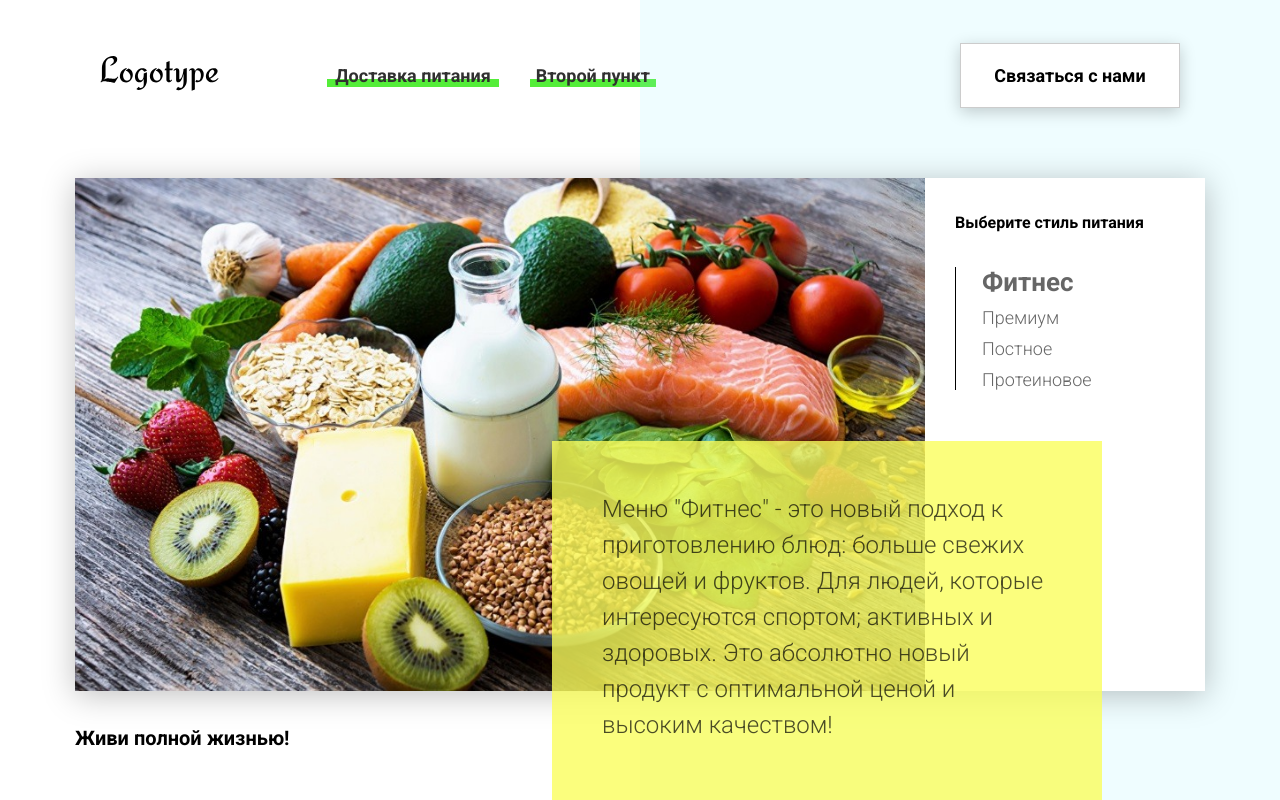
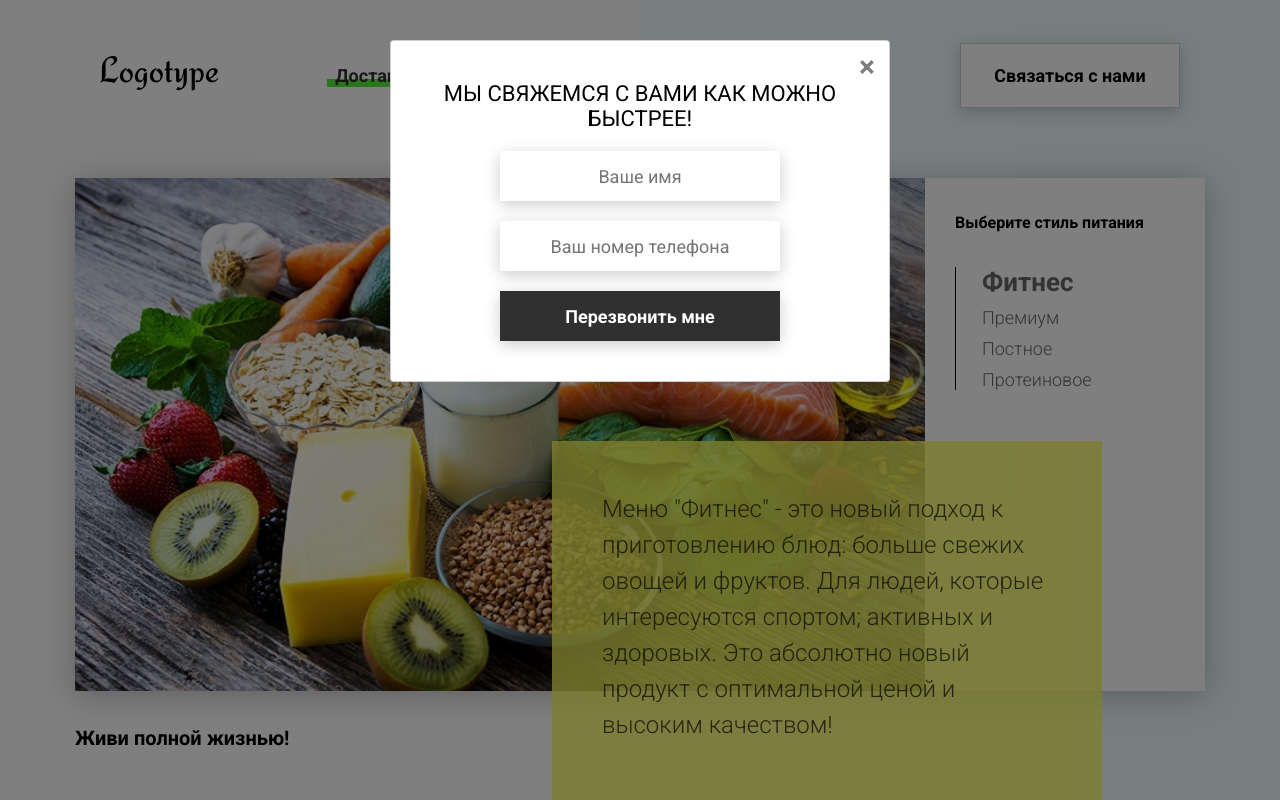
Before and after one commit to CEED87/my_project, a plain HTML site: page index.html in a window 1280 px wide. Both pictures are taken after a click on the button "Связаться с нами". Shown: the top 800 px of the page. Drawn offline with Linux system fonts and the light colour scheme.

Commit message:
add feedback

```diff
--- a/css/style.css
+++ b/css/style.css
@@ -667,3 +667,93 @@ a {
 .footer .call {
     text-align: right
 }
+
+.modal {
+    position: fixed;
+    top: 0;
+    left: 0;
+    z-index: 1050;
+    display: none;
+    width: 100%;
+    height: 100%;
+    overflow: hidden;
+    background-color: rgba(0, 0, 0, .5)
+}
+
+.modal__dialog {
+    max-width: 500px;
+    margin: 40px auto
+}
+
+.modal__content {
+    position: relative;
+    width: 100%;
+    padding: 40px;
+    background-color: #fff;
+    border: 1px solid rgba(0, 0, 0, .2);
+    border-radius: 4px;
+    max-height: 80vh;
+    overflow-y: auto
+}
+
+.modal__close {
+    position: absolute;
+    top: 8px;
+    right: 14px;
+    font-size: 30px;
+    color: #000;
+    opacity: .5;
+    font-weight: 700;
+    border: none;
+    background-color: transparent;
+    cursor: pointer
+}
+
+.modal__title {
+    text-align: center;
+    font-size: 22px;
+    text-transform: uppercase
+}
+
+.modal__input {
+    display: block;
+    margin: 20px auto 20px auto;
+    width: 280px;
+    height: 50px;
+    background: #fff;
+    box-shadow: 0 4px 15px rgba(0, 0, 0, .2);
+    border: none;
+    font-size: 18px;
+    text-align: center;
+    padding: 0 20px;
+    outline: 0
+}
+
+.modal .btn {
+    display: block;
+    width: 280px;
+    margin: 0 auto
+}
+
+.show {
+    display: block
+}
+
+.hide {
+    display: none
+}
+
+.fade {
+    animation-name: fade;
+    animation-duration: 1.5s;
+}
+
+@keyframes fade {
+    from {
+        opacity: 0.1;
+    }
+
+    to {
+        opacity: 1;
+    }
+}
--- a/index.html
+++ b/index.html
@@ -303,8 +303,23 @@
         </div>
     </footer>
 
+    <div class="modal">
+        <div class="modal__dialog">
+            <div class="modal__content">
+                <form action="#">
+                    <div data-close class="modal__close">&times;</div>
+                    <div class="modal__title">Мы свяжемся с вами как можно быстрее!</div>
+                    <input required placeholder="Ваше имя" name="name" type="text" class="modal__input">
+                    <input required placeholder="Ваш номер телефона" name="phone" type="phone" class="modal__input">
+                    <button class="btn btn_dark btn_min">Перезвонить мне</button>
+                </form>
+            </div>
+        </div>
+    </div>
 
-    <script src="js/script.js"></script>
+
+    <script src="js/slideFoto.js"></script>
     <script src="js/calculator.js"></script>
+    <script src="js/feedback.js"></script>
 </body>
 </html>
--- /dev/null
+++ b/js/feedback.js
@@ -0,0 +1,60 @@
+// Model feedback
+
+const modalTrigger = document.querySelector('button[data-modal]'),
+        modal = document.querySelector('.modal'),
+        modalCloseBtn = document.querySelector('[data-close]');
+
+
+const closeModal = () => {
+        modal.classList.add('hide');
+        modal.classList.remove('show');
+        document.body.style.overflow = '';
+}
+
+const openModal = () => {
+        modal.classList.add('show');
+        modal.classList.remove('hide');
+        document.body.style.overflow = 'hidden';
+};
+
+modalTrigger.addEventListener('click', openModal);
+modalCloseBtn.addEventListener('click', closeModal);
+
+modal.addEventListener('click', (e) => {
+        if (e.target === modal) {
+                closeModal();
+        }
+});
+
+document.addEventListener('keydown', (e) => {
+        if (e.code === "Escape" && modal.classList.contains('show')) {
+                closeModal();
+        }
+});
+
+// feedback
+
+const order = document.querySelector('.order')
+let firstName = '';
+let phone = '';
+
+
+order.addEventListener('change', (event) => {
+
+        const input = event.target;
+
+        if (input.name === 'name') {
+                 firstName = input.value;
+                 console.log(firstName)
+        }
+        if (input.name === 'phone') {
+                phone = input.value;
+       }
+});
+
+order.addEventListener('click', (event) => {
+        event.preventDefault();
+        if (event.target.className === 'btn btn_dark btn_min') {
+        console.log(`${firstName} ${phone}`);
+        }
+});
--- a/js/slideFoto.js
+++ b/js/slideFoto.js
@@ -13,11 +13,17 @@ tabheaderItem.addEventListener('click', (event) => {
         actvTabe.classList.remove('active__item');
         tab.classList.add('active__item');
 
+
         imgTab.forEach(el => {
             if (el.dataset.img === tab.dataset.tabe) {
                 let atrValue = el.firstElementChild.getAttribute('src');
                 let content = el.lastElementChild.textContent;
                 tabContent.firstElementChild.setAttribute('src',atrValue);
+                tabContent.classList.add('fade');
+                setTimeout(() => {
+                    tabContent.classList.remove('fade');
+                },500)
+
                 tabContent.lastElementChild.textContent = content;
             }
         });
```
Also changed, not shown: js/calculator.js (line endings or trailing spaces), 1 other file.
